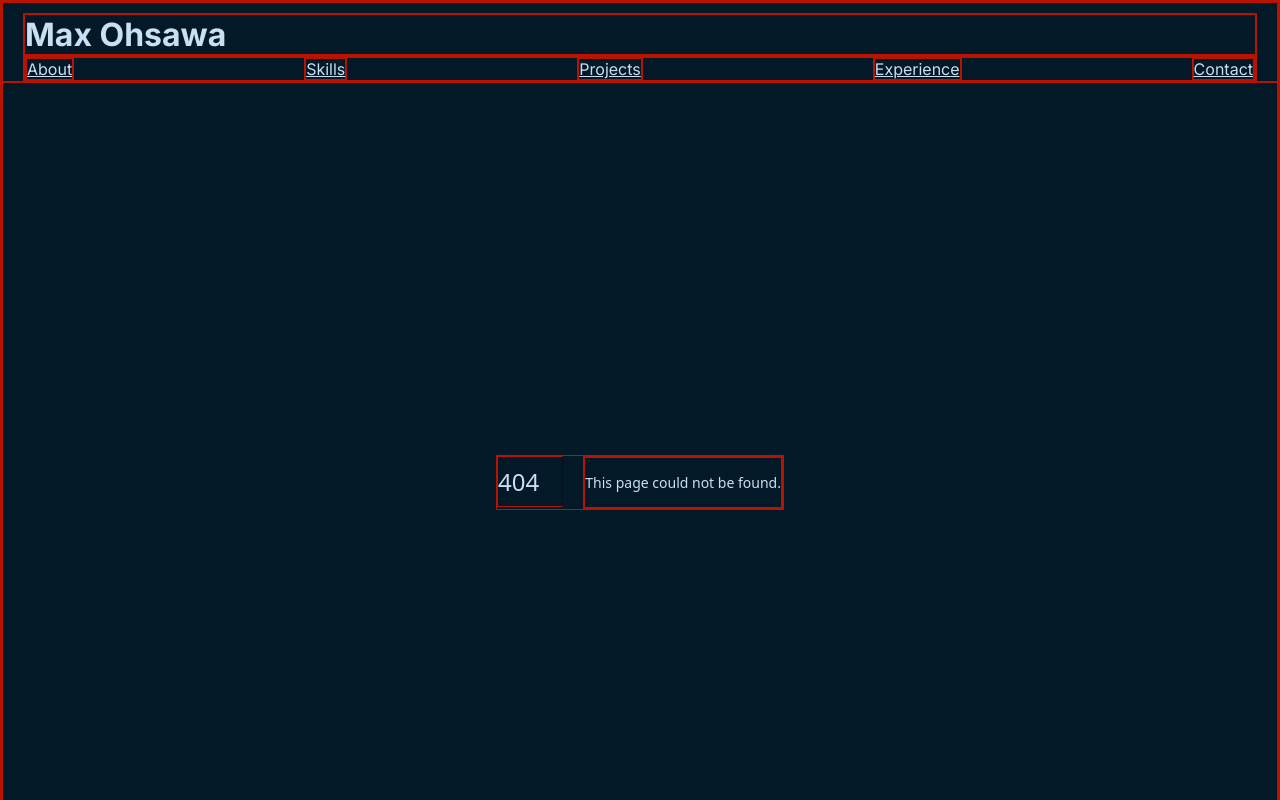
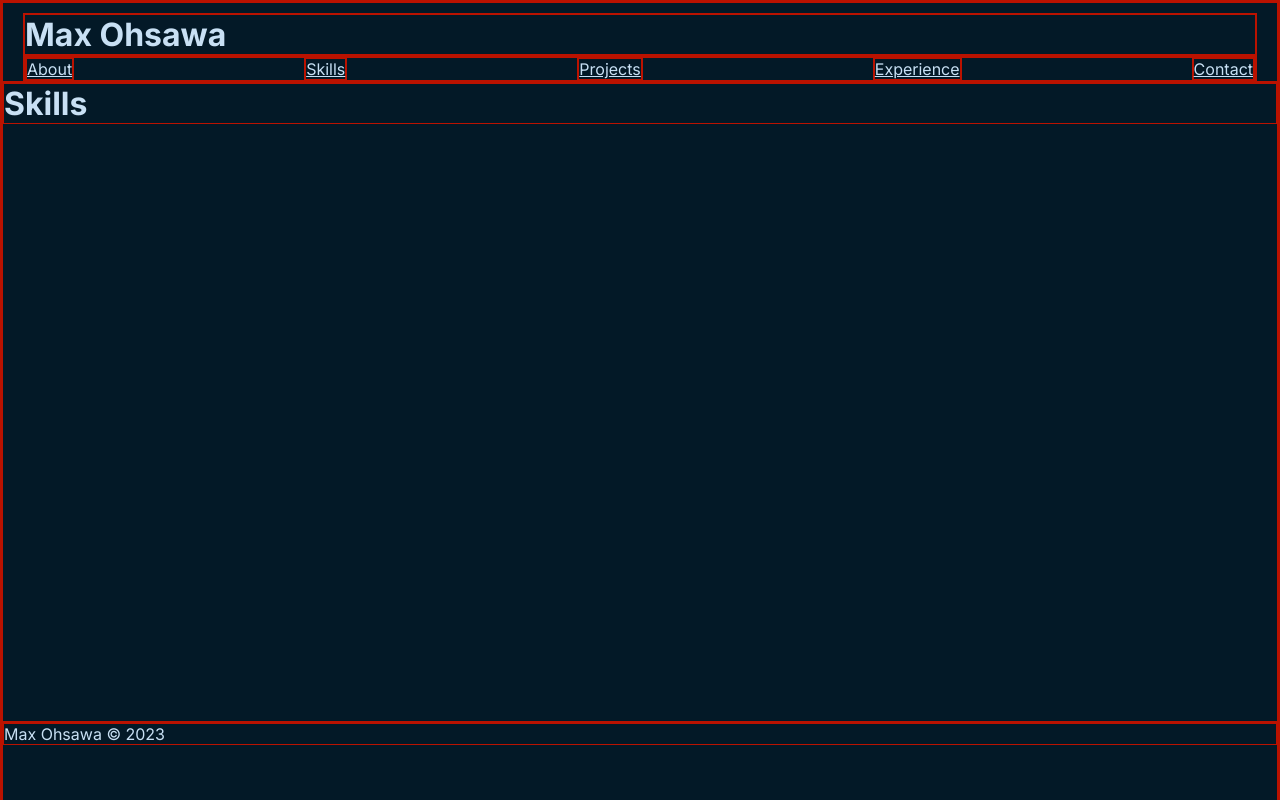
Before and after one commit to maxohsawa/maxohsawa.com, a Next.js app: page /skills in a window 1280 px wide. Before the commit this address had no page. Shown: the top 800 px of the page. Built offline with nearby package versions, Linux system fonts and the light colour scheme.

Commit message:
removes github actions

```diff
--- a/components/Navbar.js
+++ b/components/Navbar.js
@@ -5,10 +5,10 @@ const Navbar = () => {
     <nav>
       <ul className={'navbar'}>
         <li><Link href='/'>About</Link></li>
-        <li><Link href='/'>Skills</Link></li>
-        <li><Link href='/'>Projects</Link></li>
-        <li><Link href='/'>Experience</Link></li>
-        <li><Link href='/'>Contact</Link></li>
+        <li><Link href='/skills'>Skills</Link></li>
+        <li><Link href='/projects'>Projects</Link></li>
+        <li><Link href='/experience'>Experience</Link></li>
+        <li><Link href='/contact'>Contact</Link></li>
       </ul>
     </nav>
   )
--- /dev/null
+++ b/src/app/skills/page.js
@@ -0,0 +1,9 @@
+const Skills = () => {
+  return (
+    <main className={'main'}>
+      <h1>Skills</h1>
+    </main>
+  )
+}
+
+export default Skills
```
